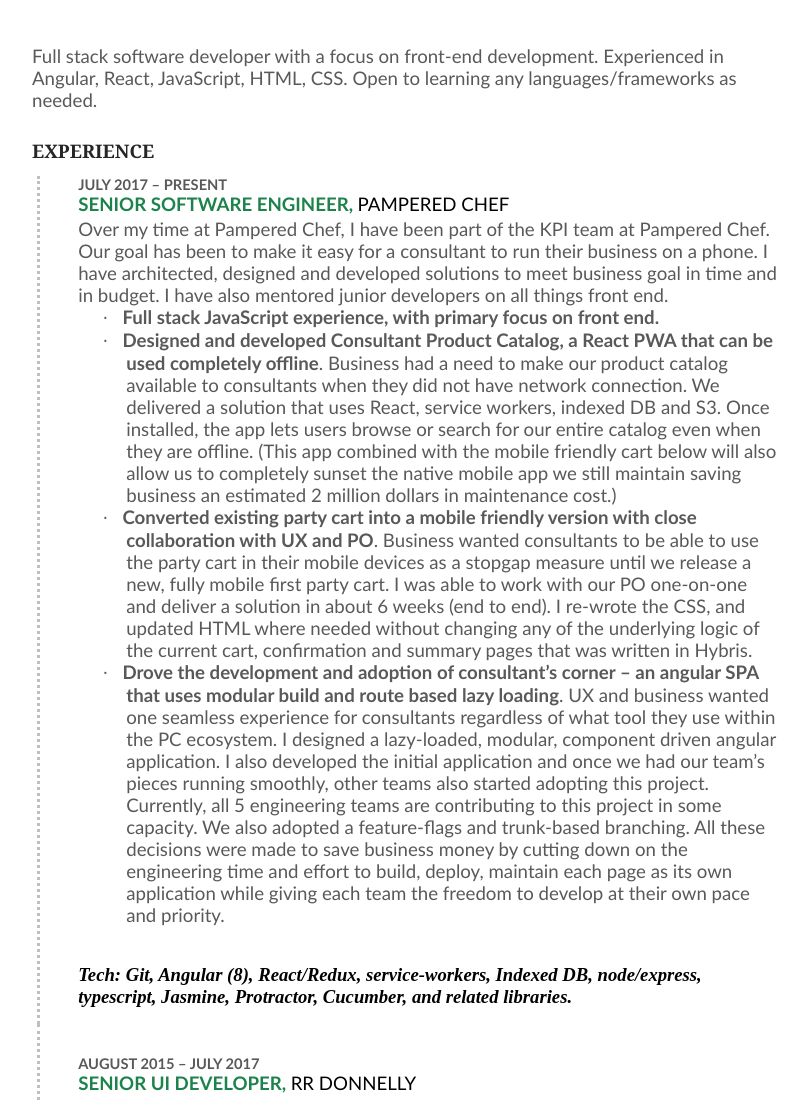
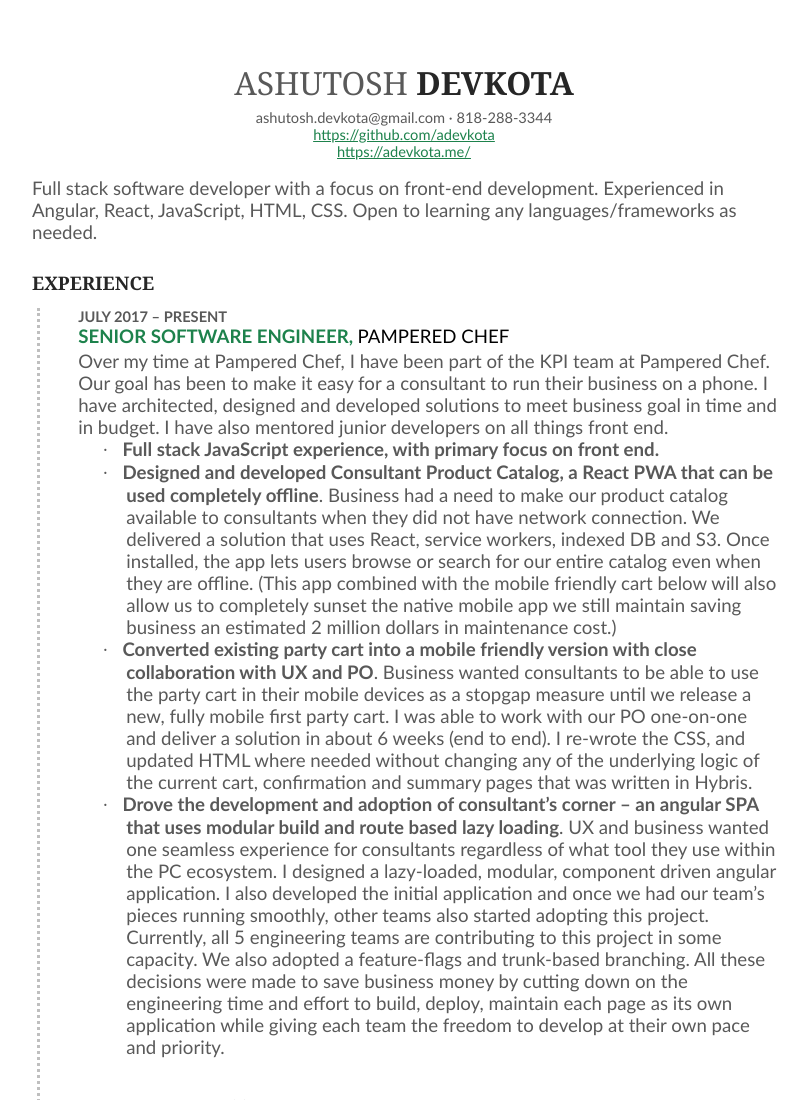
Before and after one commit to adevkota/resume, a plain HTML site: page index.html in a window 1280 px wide. Shown: the top 1100 px of the page, without its empty margins (236-1043 px from the left). Drawn offline with Linux system fonts and the light colour scheme.

Commit message:
display header

```diff
--- a/index.html
+++ b/index.html
@@ -382,7 +382,7 @@
 
 		<table class=MsoTableGrid border=0 cellspacing=0 cellpadding=0
 			summary="Layout table for name, contact info, and objective" width="100%"
-			style='width:100.0%;border-collapse:collapse; display: none;'>
+			style='width:100.0%;border-collapse:collapse;'>
 			<tr style='height:76.95pt'>
 				<td width=720 valign=top style='width:7.5in;padding:0in 0in 0in 0in;
   height:76.95pt'>
```
